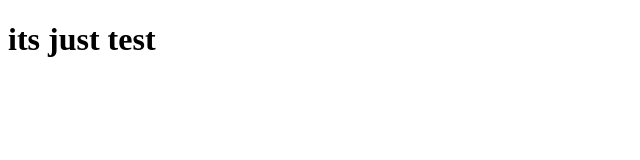
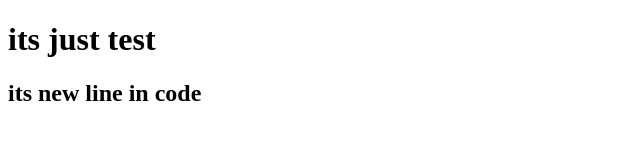
Before and after one commit to maniek9101/gittest, a plain HTML site: page index.html in a window 1280 px wide. Shown: the whole page, without its empty margins (0-640 px from the left). Drawn offline with Linux system fonts and the light colour scheme.

Commit message:
add new h2

```diff
--- a/index.html
+++ b/index.html
@@ -8,5 +8,6 @@
 </head>
 <body>
     <h1>its just test</h1>
+    <h2>its new line in code</h2>
 </body>
 </html>
```
